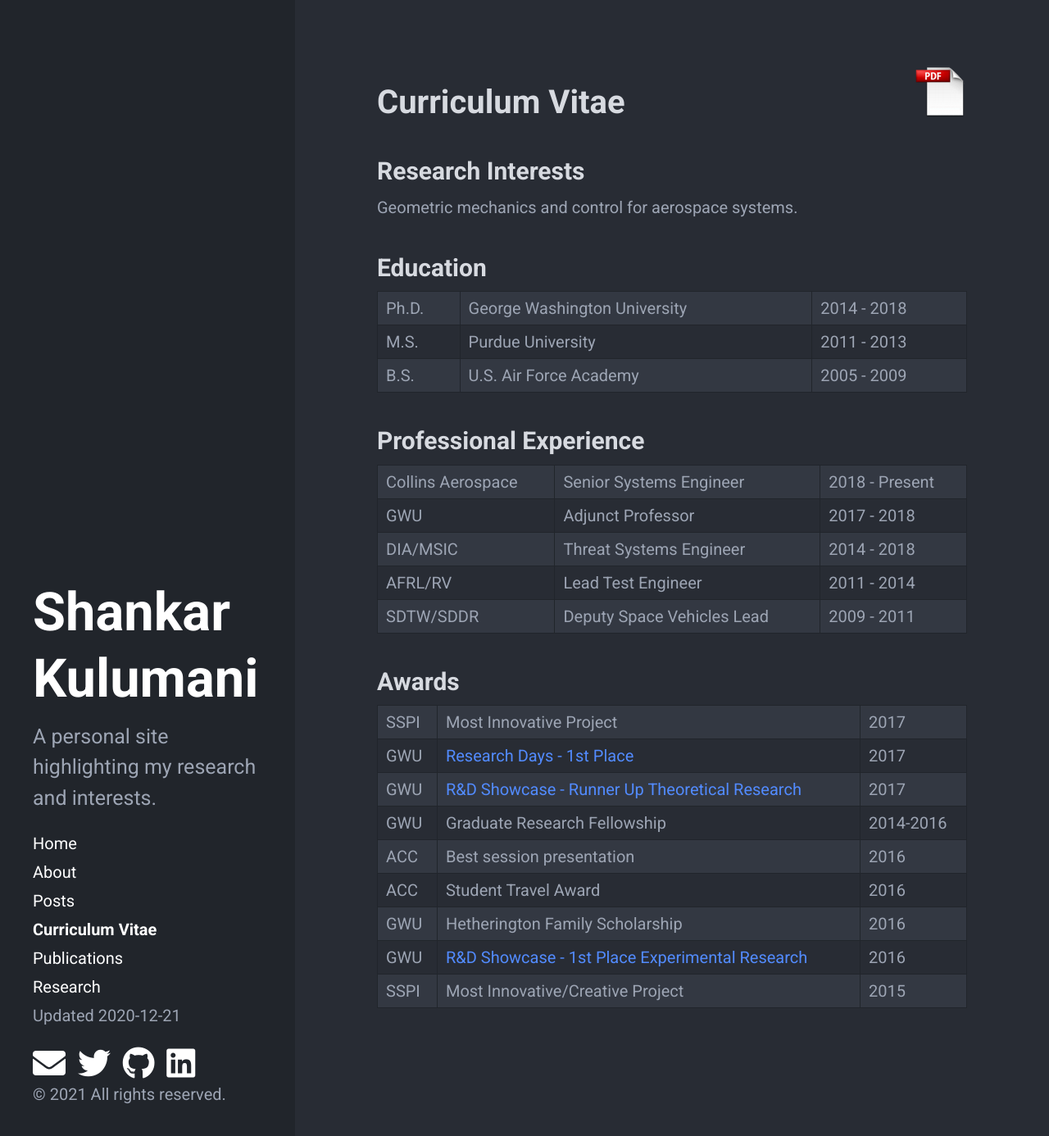
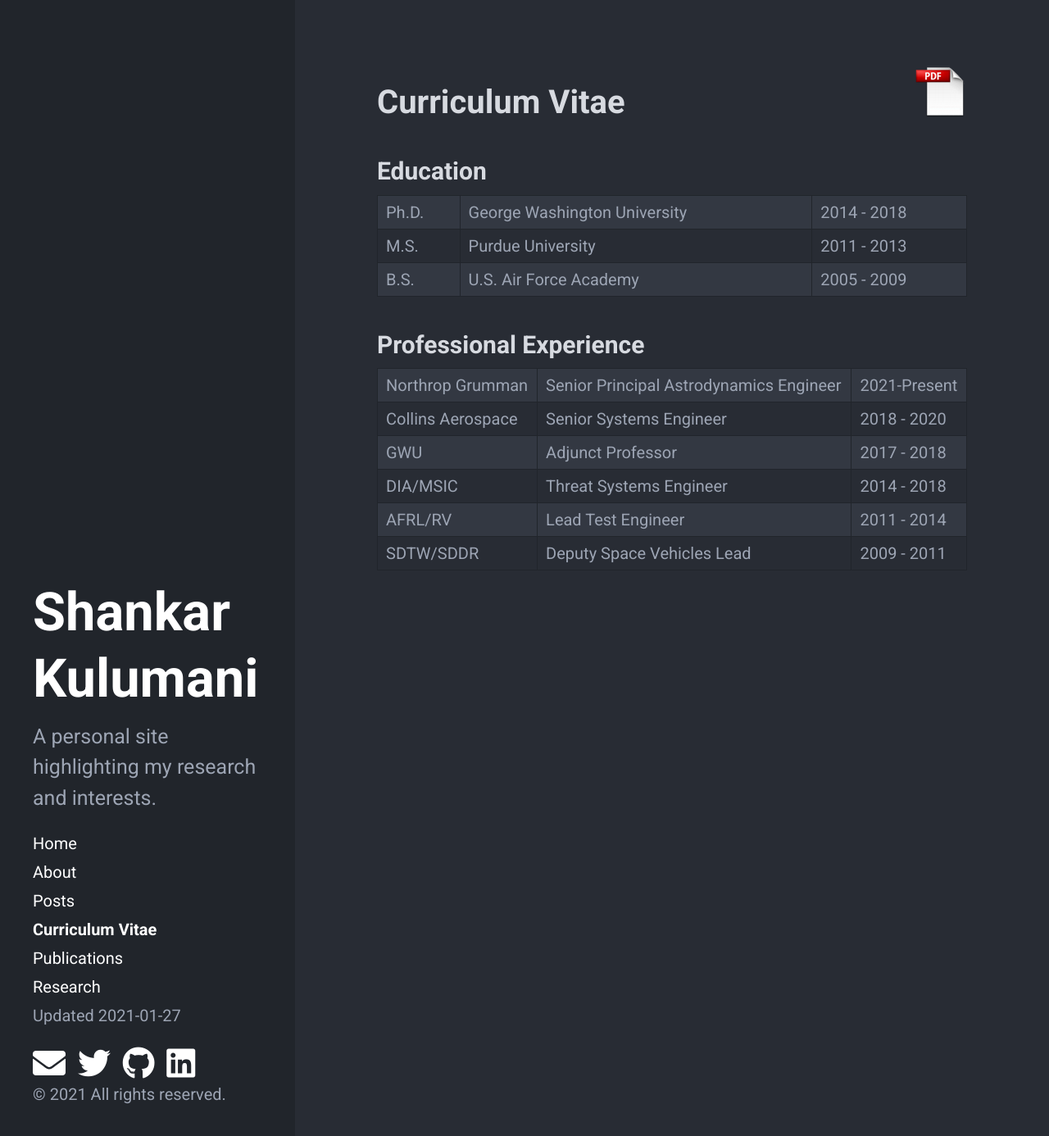
Before and after one commit to skulumani/skulumani.github.io, a Jekyll site: the page built from cv.md, in a window 1280 px wide and 1390 px high. Shown: the top 1386 px of the window at 82% size. Built offline with Jekyll 4.4.1, drawn with Linux system fonts in a browser that asks for light colours; nearby versions of some CDN libraries.

Commit message:
Update cv page

```diff
--- a/_config.yml
+++ b/_config.yml
@@ -24,7 +24,7 @@
 
 # Custom vars
 version:          0.1
-date:               "2020-12-21"
+date:               "2021-01-27"
 
 github:
   repo:           https://github.com/skulumani
--- a/cv.md
+++ b/cv.md
@@ -6,9 +6,12 @@
 mathjax: true
 ---
 
+{% comment %}
 ## Research Interests
 
 Geometric mechanics and control for aerospace systems.
+
+{% endcomment %}
 
 ## Education
 
@@ -18,11 +21,14 @@
 
 ## Professional Experience
 
-Collins Aerospace | Senior Systems Engineer    | 2018 - Present
+Northrop Grumman  | Senior Principal Astrodynamics Engineer | 2021-Present
+Collins Aerospace | Senior Systems Engineer    | 2018 - 2020
 GWU               | Adjunct Professor          | 2017 - 2018
 DIA/MSIC          | Threat Systems Engineer    | 2014 - 2018
 AFRL/RV           | Lead Test Engineer         | 2011 - 2014
 SDTW/SDDR         | Deputy Space Vehicles Lead | 2009 - 2011
+
+{% comment %}
 
 ## Awards
 
@@ -38,3 +44,5 @@
 
 [research_days]: http://researchdays.gwu.edu/
 [rd_showcase]: https://www.seas.gwu.edu/showcase-history
+
+{% endcomment %}
```
